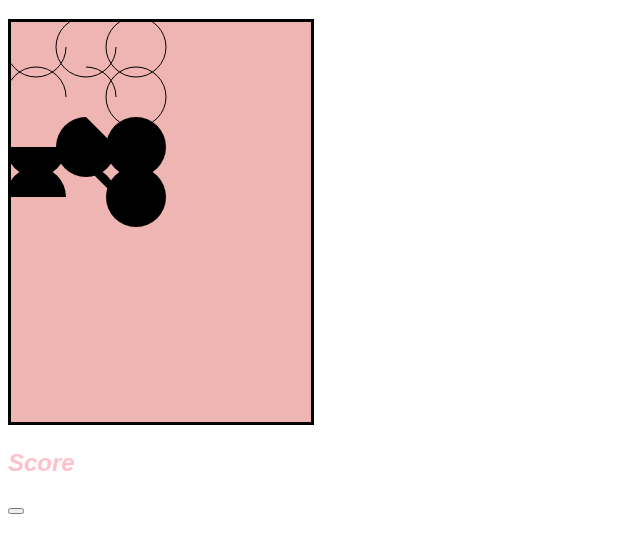
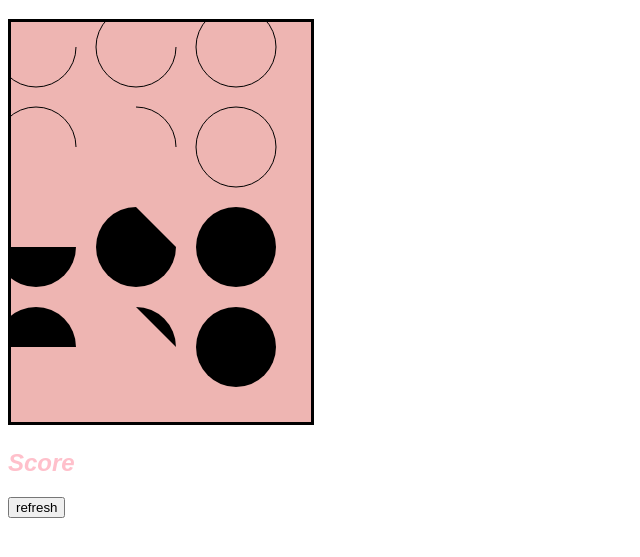
Before and after one commit to jfernandomora/canvas, a plain HTML site: page index.html in a window 1280 px wide. Shown: the part 61-618 px from the top of the page, without its empty margins (0-640 px from the left). Drawn offline with Linux system fonts and the light colour scheme.

Commit message:
Buttom canvas bigger

```diff
--- a/index.html
+++ b/index.html
@@ -9,7 +9,7 @@
     <h1 id = "title">Canvas Animation</h1>
     <canvas id='canvas1' width='300' height='400'>This browser does not support this element</canvas>
     <h2 id="score">Score</h2>
-    <button id="refresh"></button>
+    <button id="refresh">refresh</button>
     <script src='script.js'></script>
 </body>
 </html>
--- a/script.js
+++ b/script.js
@@ -6,9 +6,9 @@ function draw() {
       for (var i = 0; i < 4; i++) {
         for (var j = 0; j < 3; j++) {
           ctx.beginPath();
-          var x = 25 + j * 50; // x coordinate
-          var y = 25 + i * 50; // y coordinate
-          var radius = 30; // Arc radius
+          var x = 25 + j * 100; // x coordinate
+          var y = 25 + i * 100; // y coordinate
+          var radius = 40; // Arc radius
           var startAngle = 0; // Starting point on circle
           var endAngle = Math.PI + (Math.PI * j) / 2; // End point on circle
           var counterclockwise = i % 2 !== 0; // clockwise or counterclockwise
```
